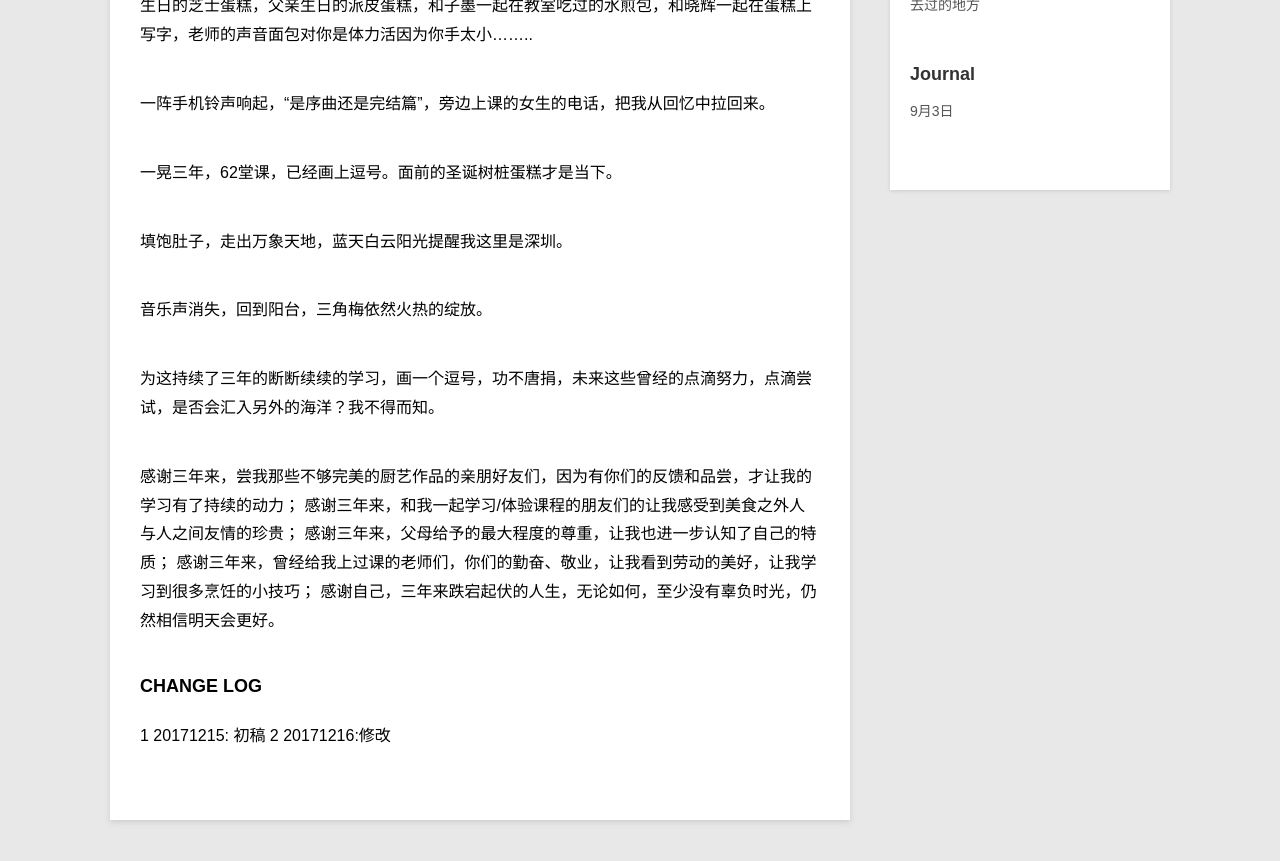
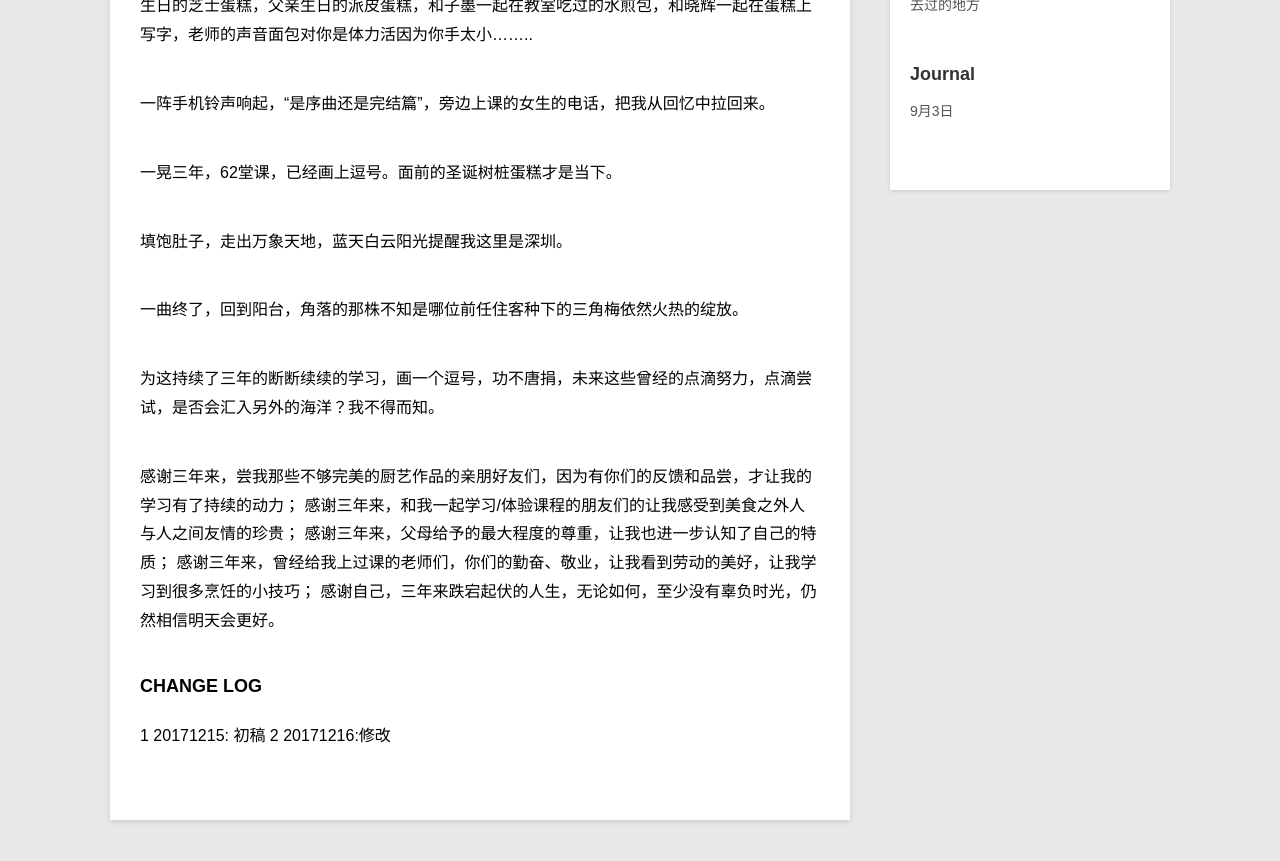
Before and after one commit to violettianjie/violettianjie.github.io, a Jekyll site: the page built from _posts/blog/2017-12-15-cooking.md, in a window 1280 px wide and 900 px high, scrolled down 642 px. Shown: the top 861 px of the window. Built offline with Jekyll 4.4.1, drawn with Linux system fonts in a browser that asks for light colours; comment, search, counter and statistics services are not loaded.

Commit message:
Update 2017-12-15-cooking.md

```diff
--- a/_posts/blog/2017-12-15-cooking.md
+++ b/_posts/blog/2017-12-15-cooking.md
@@ -22,7 +22,7 @@ category: blog
 填饱肚子，走出万象天地，蓝天白云阳光提醒我这里是深圳。
 
 
-音乐声消失，回到阳台，三角梅依然火热的绽放。
+一曲终了，回到阳台，角落的那株不知是哪位前任住客种下的三角梅依然火热的绽放。
 
 为这持续了三年的断断续续的学习，画一个逗号，功不唐捐，未来这些曾经的点滴努力，点滴尝试，是否会汇入另外的海洋？我不得而知。
 
```
